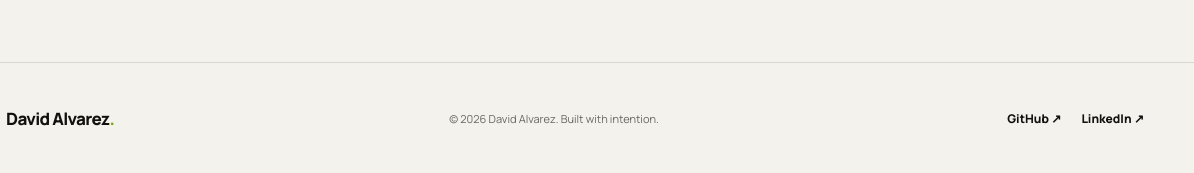
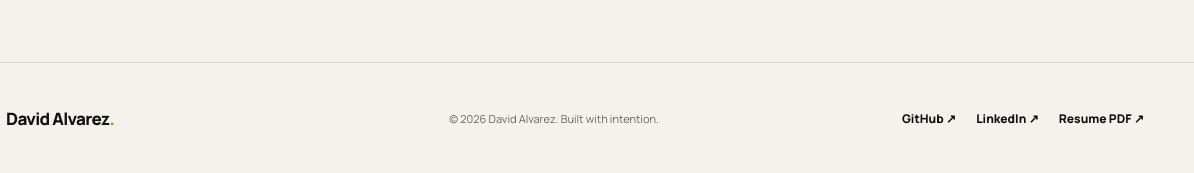
Before and after one commit to Davoude/Davoude.github.io, a plain HTML site: page index.html in a window 1280 px wide. Shown: the part 3384-3557 px from the top of the page, 86-1280 px from the left. Drawn offline with nearby package versions, Linux system fonts and the light colour scheme.

Commit message:
Add resume PDF link
Co-authored-by: Copilot <223556219+Copilot@users.noreply.github.com>

```diff
--- a/index.html
+++ b/index.html
@@ -151,6 +151,7 @@
       <div class="socials">
         <a href="https://github.com/Davoude" target="_blank" rel="noreferrer">GitHub ↗</a>
         <a href="https://www.linkedin.com/in/david-ignacio-alvarez" target="_blank" rel="noreferrer">LinkedIn ↗</a>
+        <a href="Alvarez_David_CV_2026.pdf" target="_blank" rel="noreferrer">Resume PDF ↗</a>
       </div>
     </div>
   </footer>
```
